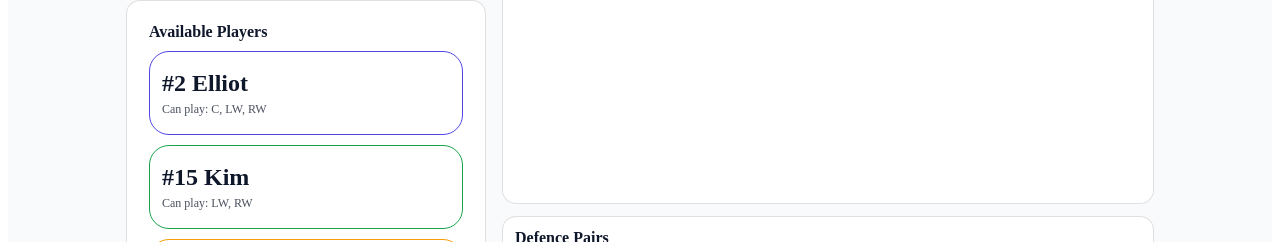
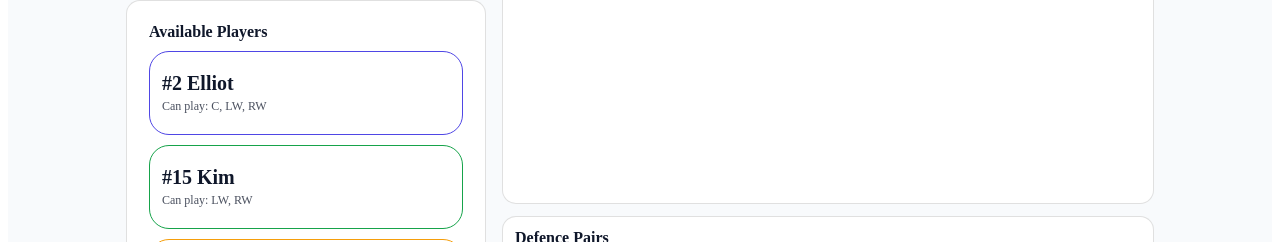
Before and after one commit to Newik83CZ/IceHockeyLineBuilder, a React (Vite) app: page /lineups in a window 1280 px wide. Shown: the part 543-785 px from the top of the page. Built offline with nearby package versions, Linux system fonts and the light colour scheme.

Commit message:
Font size 20

```diff
--- a/src/pages/Lineups.jsx
+++ b/src/pages/Lineups.jsx
@@ -55,7 +55,7 @@ function DraggablePlayer({ id, label, sublabel, preferredPosition }) {
         className="playerLabel"
         style={{
           fontWeight: 700,
-          fontSize: 24,
+          fontSize: 20,
           lineHeight: 1.15,
           display: "-webkit-box",
           WebkitLineClamp: 2,
```
